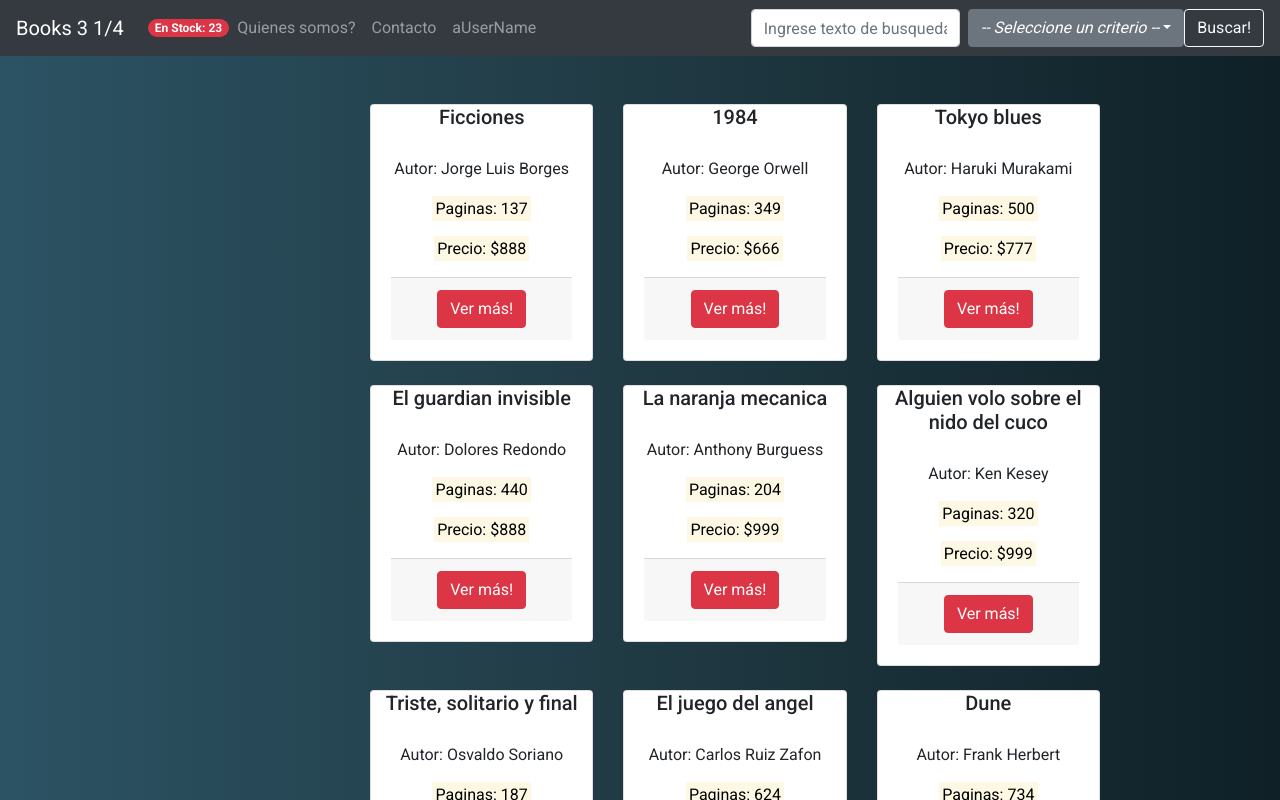
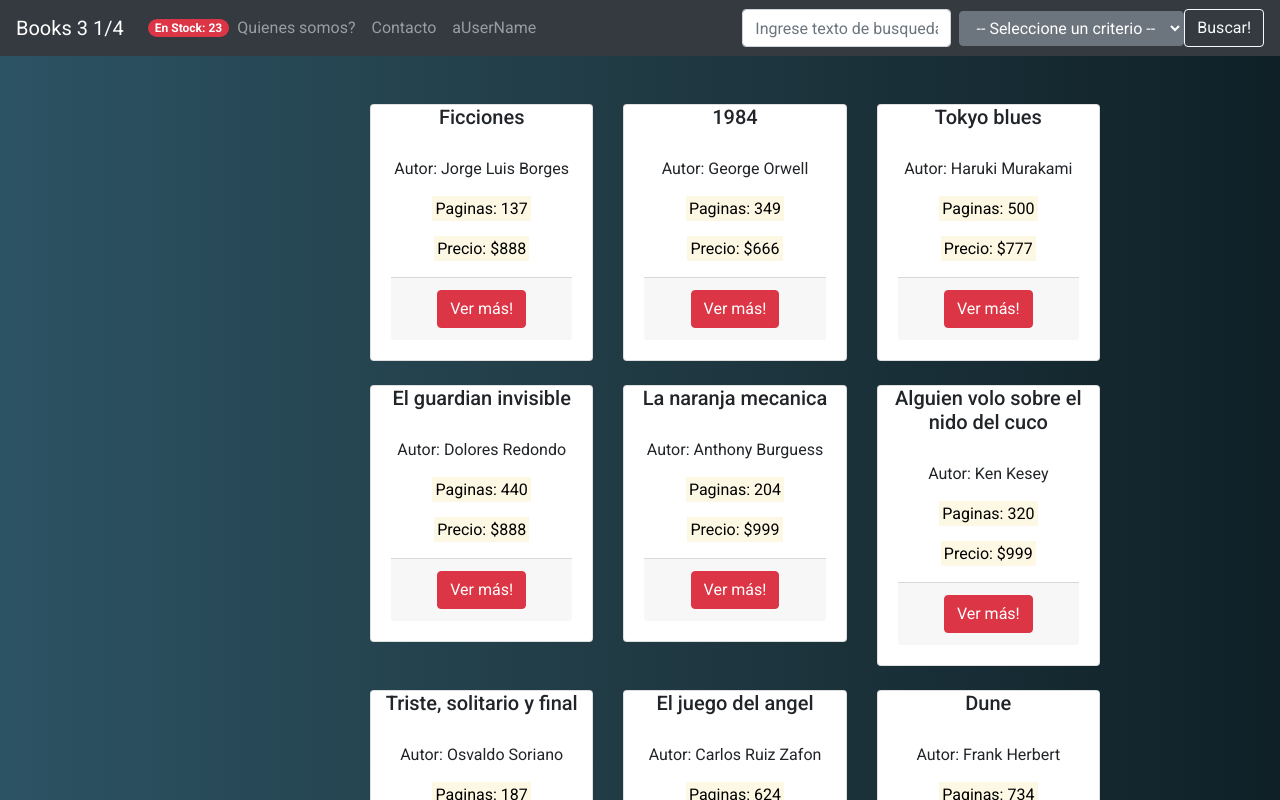
Before and after one commit to ValenzuelaH/nombrePendienteII-Front, a React (Create React App) app: page / in a window 1280 px wide. Shown: the top 800 px of the page. Built offline with nearby package versions, Linux system fonts and the light colour scheme.

Commit message:
Change dropdown for selector

```diff
--- a/src/components/CriteriaDropdown.jsx
+++ b/src/components/CriteriaDropdown.jsx
@@ -1,24 +1,16 @@
 import React from 'react';
-
-var dropDownItems = [ {"code":"0", "name":"Nombre (libro)", "route":"/contact"},
-                      {"code":"2", "name":"Nombre (Autor)"},
-                      {"code":"1", "name":"ID"},
-                      {"code":"3", "name":"Género"}
-                    ]
 
 class CriteriaDropdown extends React.Component{
     render(){
         return(
-            <div class="dropdown">
-                <button class="btn btn-secondary dropdown-toggle" type="button" id="dropdownMenu2" data-toggle="dropdown" aria-haspopup="true" aria-expanded="false">
-                    <i>-- Seleccione un criterio --</i>
-            </button>
-                <div class="dropdown-menu" aria-labelledby="dropdownMenu2">
-                    <button class="dropdown-item" type="button">       Nombre <i>(libro)</i></button>
-                    <button class="dropdown-item" type="button">       Nombre <i>(Autor)</i></button>
-                    <button class="dropdown-item" type="button">       ID</button>
-                    <button class="dropdown-item" type="button">       Género</button>
-                 </div>
+            <div>
+                <select className ="btn btn-secondary dropdown-toggle"type="button" id="dropdownMenu2" data-toggle="dropdown" aria-haspopup="true" aria-expanded="false">
+                    <option selected value="origin">    -- Seleccione un criterio --</option>
+                    <option value="name">               Nombre (libro)</option>
+                    <option value="author">             Nombre (autor)</option>
+                    <option value="id">                 ID</option>
+                    <option value="genre">              Género</option>
+                </select>
             </div>
        )}
 }
```
